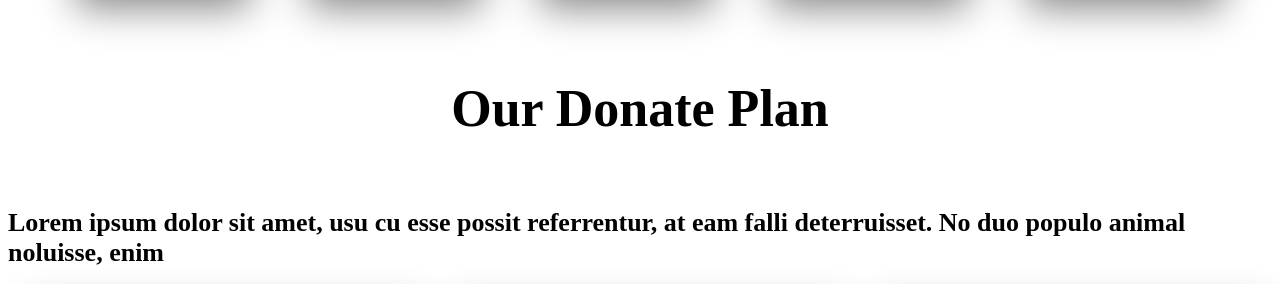
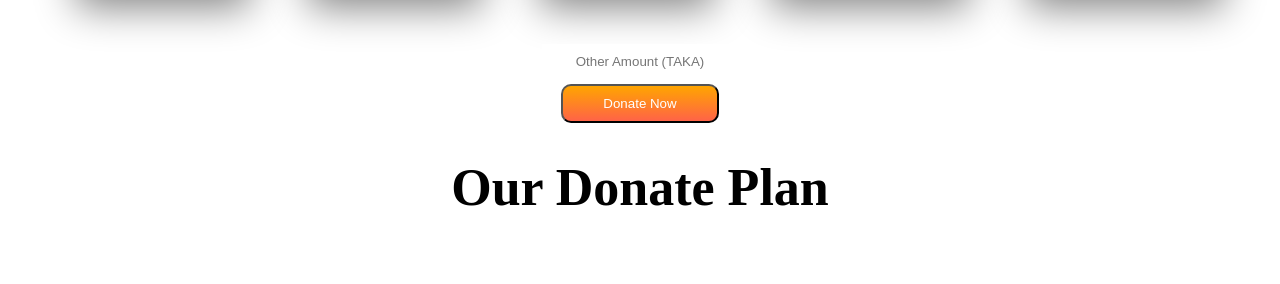
Before and after one commit to abu-naser2153/my-first-web, a plain HTML site: page Assignment.html in a window 1280 px wide. Shown: the part 853-1137 px from the top of the page. Drawn offline with Linux system fonts and the light colour scheme.

Commit message:
final touch

```diff
--- a/Assignment.html
+++ b/Assignment.html
@@ -41,6 +41,10 @@
         <h3>1000 tk</h3>
         <h3>2000 tk</h3>
     </div>
+    <form action="">
+        <input type="text" placeholder="Other Amount (TAKA)"><input type="Submit" value="Donate Now" class="link-button"
+            href="https://www.facebook.com/abu.naser.50364">
+    </form>
     <div class="donate">
         <h1>Our Donate Plan</h1>
         <h4>Lorem ipsum dolor sit amet, usu cu esse possit referrentur, at eam falli
--- a/style.css
+++ b/style.css
@@ -97,3 +97,21 @@ footer h6 {
 footer h2 {
     color: red;
 }
+
+form {
+    width: 100%;
+    height: 100%;
+    display: flex;
+    flex-direction: column;
+    align-items: center;
+    justify-content: space-between;
+}
+
+input[type="text"] {
+    padding: 10px;
+    border-bottom: 2px darkcyan;
+    border: none;
+    text-align: center;
+    margin-bottom: 5px;
+
+}
```
